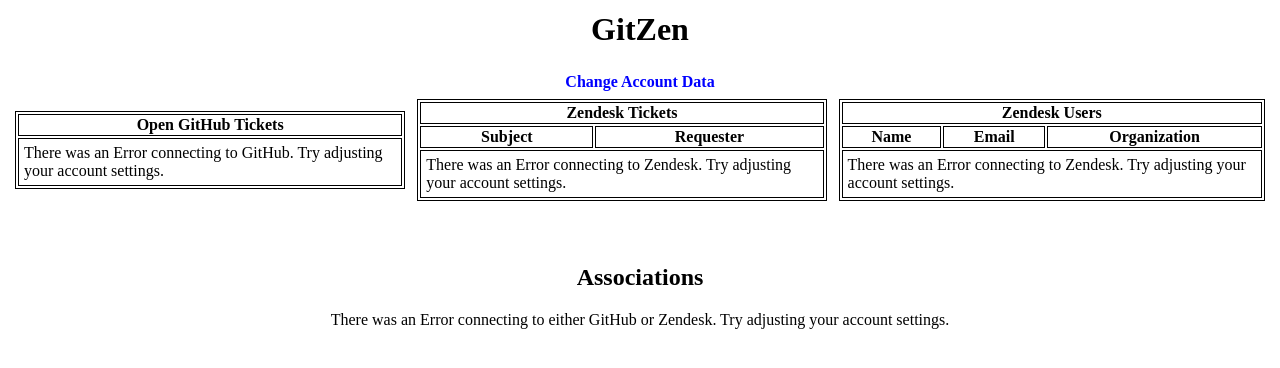
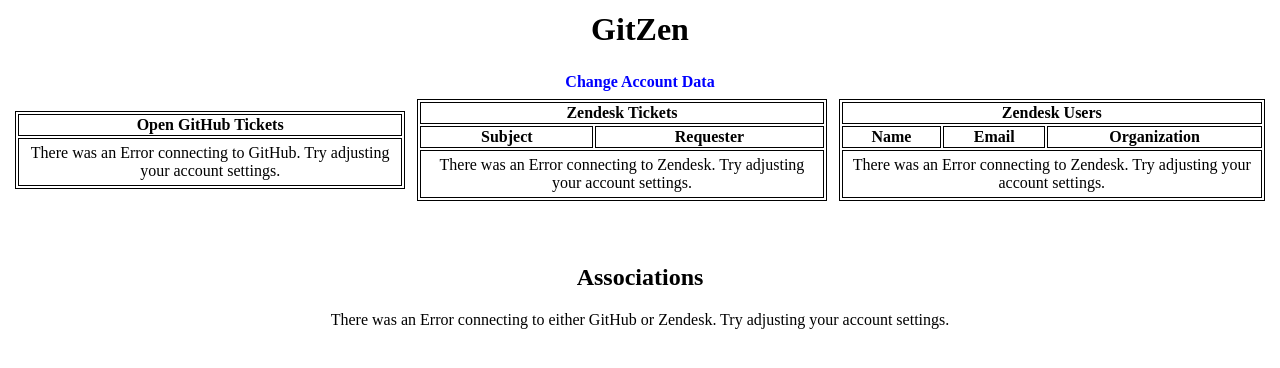
Before and after one commit to PolicyStat/GitZen, a Django app: page /main/ in a window 1280 px wide. Shown: the top 368 px of the page. Run offline with Django 3.2, Linux system fonts and the light colour scheme.

Commit message:
Removed left over code from abandoned close function. Corrected the formatting of the table error messages.

```diff
--- a/gitzen/associations/templates/associations/home.html
+++ b/gitzen/associations/templates/associations/home.html
@@ -42,11 +42,12 @@
                 {{ i.title }}</td></tr>
             {% endfor %}
         {% else %}
-            <tr><td>There was an Error connecting to GitHub. Try
+            <tr><td align="center">There was an Error connecting to GitHub. Try
             adjusting your account settings.</td></tr>
         {% endif %}
     {% else %}
-        <tr><td>There are currently no open GitHub Tickets.</td></tr>
+        <tr><td align="center">There are currently no open GitHub
+        Tickets.</td></tr>
     {% endif %}
     </table>
 </td>
@@ -71,11 +72,12 @@
                 </tr>
             {% endfor %}
         {% else %}
-            <tr><td colspan="2">There was an Error connecting to Zendesk. Try
-            adjusting your account settings.</td></tr>
+            <tr><td align="center" colspan="2">There was an Error connecting
+            to Zendesk. Try adjusting your account settings.</td></tr>
         {% endif %}
     {% else %}
-        <tr><td colspan="2">There are currently no Zendesk Tickets.</td></tr>
+        <tr><td align="center" colspan="2">There are currently no Zendesk
+        Tickets.</td></tr>
     {% endif %}
     </table>
 </td>
@@ -102,11 +104,12 @@
                 </tr>
             {% endfor %}
         {% else %}
-            <tr><td colspan="3">There was an Error connecting to Zendesk. Try
-            adjusting your account settings.</td></tr>
+            <tr><td align="center" colspan="3">There was an Error connecting
+            to Zendesk. Try adjusting your account settings.</td></tr>
         {% endif %}
     {% else %}
-        <tr><td colspan="3">There are currently no Zendesk users.</td></tr>
+        <tr><td align="center" colspan="3">There are currently no Zendesk
+        users.</td></tr>
     {% endif %}
     </table>
 </td>
@@ -147,11 +150,6 @@
             <td align="center">
                 <span style="color:red">Closed ({{ a.gdate }})</span>
             </td>
-            <!-- <td class="noborder" align="center">
-                <form action="/close/">­
-                    <input type="Submit" value="Close">
-                </form>
-            </tr> --!>
         {% endfor %}
         </table>
     {% else %}
--- a/gitzen/urls.py
+++ b/gitzen/urls.py
@@ -8,7 +8,6 @@ urlpatterns = patterns('associations.views',
     (r'^$', 'user_login'),
     (r'^main/$', 'home'),
     (r'^change/$', 'change'),
-    (r'^close/$', 'close'),
     (r'^nope/(?P<nope_num>\d+)/$', 'nope'),
     (r'^confirm/(?P<con_num>\d+)/$', 'confirm'),
     (r'^git/(?P<git_num>\d+)/$', 'git'),
```
